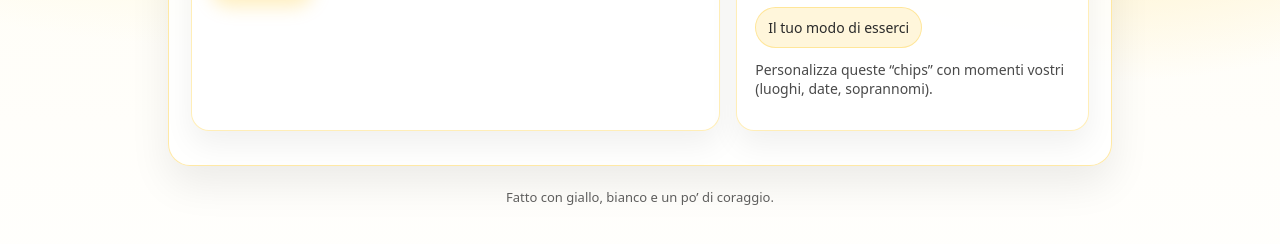
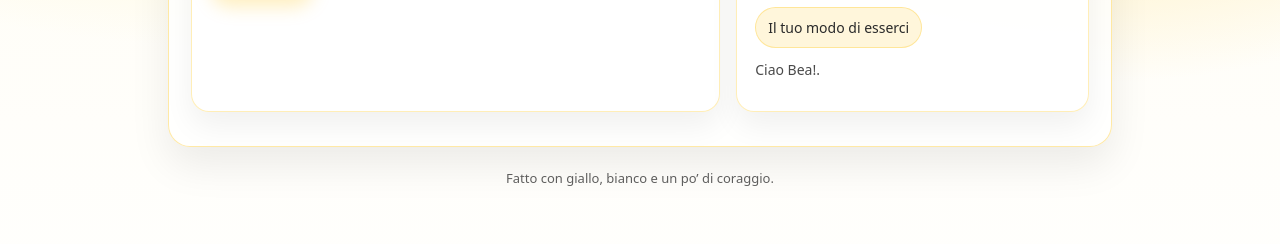
Before and after one commit to mattiamo23/beafidanzatina, a plain HTML site: page index.html in a window 1280 px wide. Shown: the part 392-636 px from the top of the page. Drawn offline with Linux system fonts and the light colour scheme; a web font is replaced by a local one.

Commit message:
Update index.html

```diff
--- a/index.html
+++ b/index.html
@@ -202,7 +202,7 @@
             <span class="chip">Le tue risate</span>
             <span class="chip">Il tuo modo di esserci</span>
           </div>
-          <p class="note">Personalizza queste “chips” con momenti vostri (luoghi, date, soprannomi).</p>
+          <p class="note">Ciao Bea!.</p>
         </aside>
       </div>
     </header>
```
